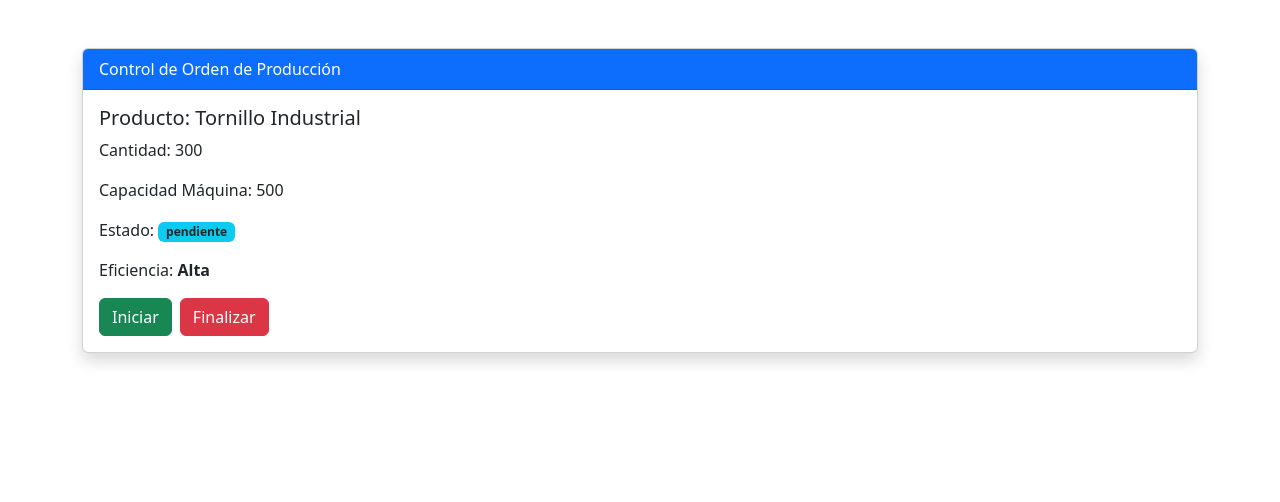
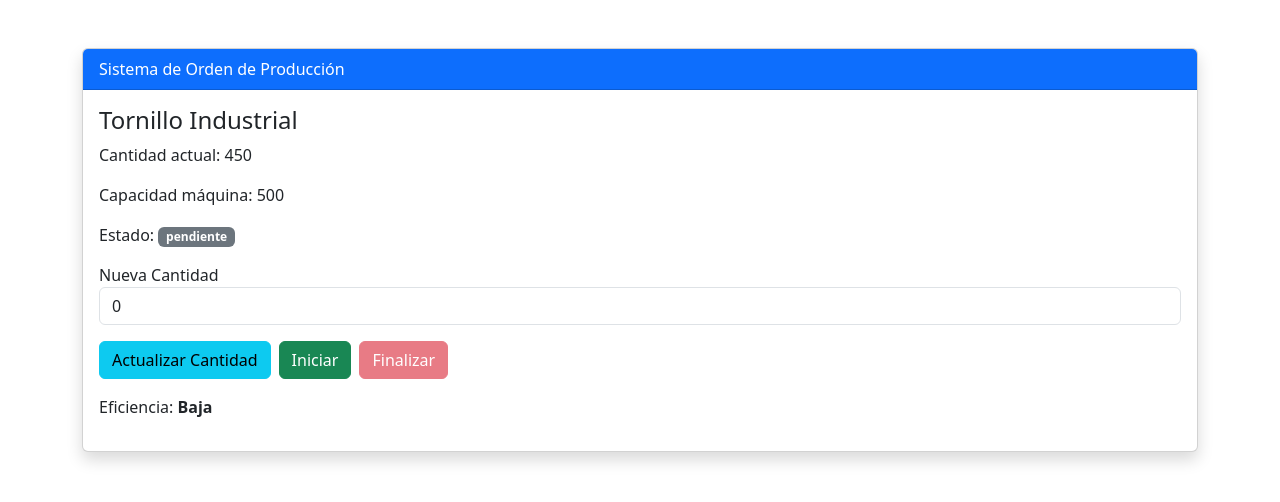
Before and after one commit to emmannem/control-produccion, an Angular app: page / in a window 1280 px wide. Shown: the top 502 px of the page. Built offline with nearby package versions, Linux system fonts and the light colour scheme.

Commit message:
add changes and view branch

```diff
--- a/src/app/app.html
+++ b/src/app/app.html
@@ -1,37 +1,58 @@
 <div class="container mt-5">
   <div class="card shadow">
-    <div class="card-header bg-primary text-white">Control de Orden de Producción</div>
+    <div class="card-header bg-primary text-white">Sistema de Orden de Producción</div>
+
     <div class="card-body">
-      <h5>Producto: {{ orden.producto }}</h5>
-      <p>Cantidad: {{ orden.cantidad }}</p>
-      <p>Capacidad Máquina: {{ orden.capacidadMaquina }}</p>
+      <!-- Interpolación -->
+      <h4>{{ orden.producto }}</h4>
+
+      <p>Cantidad actual: {{ orden.cantidad }}</p>
+      <p>Capacidad máquina: {{ orden.capacidadMaquina }}</p>
+
+      <!-- Property Binding -->
       <p>
         Estado:
-        <span class="badge bg-info text-dark">
+        <span
+          class="badge"
+          [ngClass]="{
+            'bg-secondary': orden.estado === 'pendiente',
+            'bg-warning': orden.estado === 'en_proceso',
+            'bg-success': orden.estado === 'finalizada',
+          }"
+        >
           {{ orden.estado }}
         </span>
       </p>
 
-      <!-- Mostramos eficiencia usando método del modelo -->
-      <p>
-        Eficiencia:
-        <strong>
-          {{ orden.obtenerEficiencia() }}
-        </strong>
-      </p>
-
-      <div class="mt-3">
-        <button class="btn btn-success me-2" (click)="iniciarOrden()">Iniciar</button>
-
-        <button class="btn btn-danger" (click)="finalizarOrden()">Finalizar</button>
+      <!-- Two-way Binding -->
+      <div class="mb-3">
+        <label>Nueva Cantidad</label>
+        <input type="number" class="form-control" [(ngModel)]="nuevaCantidad" />
       </div>
 
-      <!-- Implementación del bloque de control dee flujo @if-->
-      @if (mensaje) {
-        <div class="alert alert-warning mt-3">
-          {{ mensaje }}
-        </div>
-      }
+      <button class="btn btn-info me-2" (click)="actualizarCantidad()">Actualizar Cantidad</button>
+
+      <!-- Event Binding -->
+      <button class="btn btn-success me-2" (click)="iniciar()">Iniciar</button>
+
+      <button
+        class="btn btn-danger"
+        [disabled]="orden.estado !== 'en_proceso'"
+        (click)="finalizar()"
+      >
+        Finalizar
+      </button>
+
+      <!-- Directiva estructural -->
+      <div *ngIf="mensaje" class="alert alert-warning mt-3">
+        {{ mensaje }}
+      </div>
+
+      <!-- Uso de método del modelo -->
+      <p class="mt-3">
+        Eficiencia:
+        <strong>{{ orden.obtenerEficiencia() }}</strong>
+      </p>
     </div>
   </div>
 </div>
--- a/src/app/app.ts
+++ b/src/app/app.ts
@@ -1,10 +1,12 @@
 import { Component, signal } from '@angular/core';
 import { CommonModule } from '@angular/common';
+import { FormsModule } from '@angular/forms';
+import { OrdenService } from '../services/orden.service';
 import { OrdenProduccion } from './models/orden-produccion.model';
 
 @Component({
   selector: 'app-root',
-  imports: [CommonModule],
+  imports: [CommonModule, FormsModule],
   templateUrl: './app.html',
   styleUrl: './app.css',
 })
@@ -12,26 +14,33 @@ export class App {
   // Variable reactiva que Angular actualizará automáticamente si cambia.
   protected readonly title = signal('control-produccion-v1.0');
 
-  // Crear objeto orden de tipo OrdenProduccion
-  orden = new OrdenProduccion(1, 'Tornillo Industrial', 300, 500, true); //Esta en mantenimiento
+  orden: OrdenProduccion;
+  mensaje = '';
+  nuevaCantidad = 0;
 
-  mensaje = '';
+  constructor(private ordenService: OrdenService) {
+    this.orden = this.ordenService.getOrden();
+  }
 
-  iniciarOrden() {
+  iniciar() {
     try {
-      this.orden.iniciar();
-      this.mensaje = 'Orden iniciada correctamente.';
+      this.ordenService.iniciarOrden();
+      this.mensaje = 'Orden iniciada correctamente';
     } catch (error: any) {
       this.mensaje = error.message;
     }
   }
 
-  finalizarOrden() {
+  finalizar() {
     try {
-      this.orden.finalizar();
-      this.mensaje = 'Orden finalizada correctamente.';
+      this.ordenService.finalizarOrden();
+      this.mensaje = 'Orden finalizada correctamente';
     } catch (error: any) {
       this.mensaje = error.message;
     }
   }
+
+  actualizarCantidad() {
+    this.orden.cantidad = this.nuevaCantidad;
+  }
 }
--- /dev/null
+++ b/src/services/orden.service.ts
@@ -0,0 +1,22 @@
+import { Injectable } from '@angular/core';
+import { OrdenProduccion } from '../app/models/orden-produccion.model';
+
+@Injectable({
+  providedIn: 'root',
+})
+export class OrdenService {
+  // Crear objeto orden de tipo OrdenProduccion
+  private orden = new OrdenProduccion(1, 'Tornillo Industrial', 450, 500, false);
+
+  getOrden(): OrdenProduccion {
+    return this.orden;
+  }
+
+  iniciarOrden(): void {
+    this.orden.iniciar();
+  }
+
+  finalizarOrden(): void {
+    this.orden.finalizar();
+  }
+}
```
